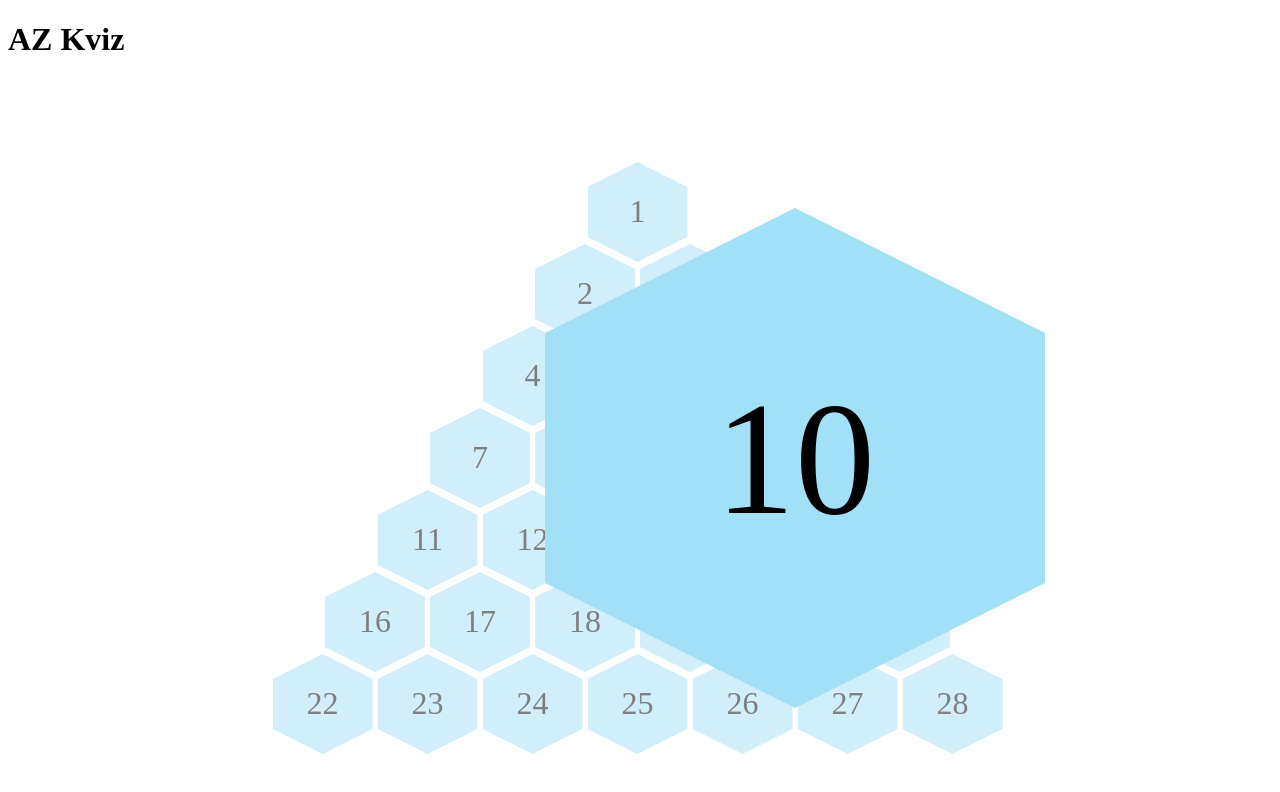
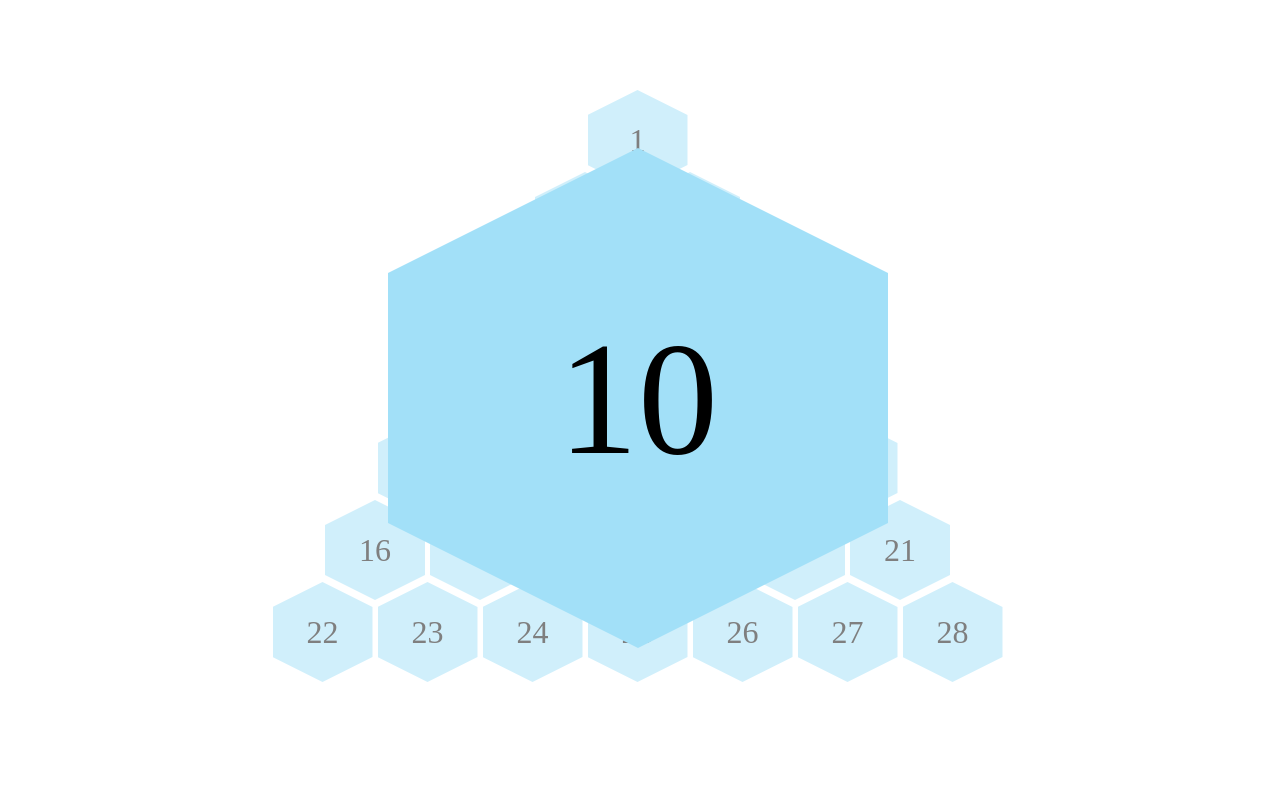
Before and after one commit to love-vinegar/az_kviz, a plain HTML site: page website/index.html in a window 1280 px wide. Both pictures are taken after a click on the element "10". Drawn offline with Linux system fonts and the light colour scheme.

Commit message:
minor style changes

```diff
--- a/website/index.html
+++ b/website/index.html
@@ -7,7 +7,6 @@
     <link rel="stylesheet" href="styles/style.css">
 </head>
 <body>
-    <h1>AZ Kviz</h1>
     <div id="container"></div>
 </body>
 </html>
--- a/website/scripts/indexScript.js
+++ b/website/scripts/indexScript.js
@@ -48,9 +48,9 @@ document.addEventListener("DOMContentLoaded", function () {
             const x = rowStartX + j * (questionWidth + questionMargin);
             const y = (i * (questionWidth + questionMargin)) - (i * (23));
 
-            div.style.position = "absolute";
-            div.style.left = `${x}px`;
-            div.style.top = `${y}px`;
+            div.style.setProperty('--left', `${x}px`);
+            div.style.setProperty('--top', `${y}px`);
+
 
             container.appendChild(div);
 
--- a/website/styles/style.css
+++ b/website/styles/style.css
@@ -22,7 +22,10 @@
             0% 75%,
             0% 25%
     );
-    transition: transform 0.5s ease, z-index 0s linear 0.5s;
+    left: var(--left, 0px);
+    top: var(--top, 0px);
+    transition: transform 0.5s ease, z-index 10s linear 0.5s, left 0.5s ease-in, top 0.5s ease-in;
+    z-index: 0;
 }
 
 .question:hover {
@@ -30,15 +33,15 @@
 }
 
 .question.inactive {
+    transition: transform 0.5s ease, z-index 0s linear 0.5s, left 0.5s ease-in, top 0.5s ease-in;
     z-index: 0;
-    transition: transform 2s ease, z-index 0s linear 0s;
     opacity: 0.5;
 }
 
 .question.active {
-    top: 0;
-    left: 0;
+    z-index: 10;
     transform: scale(5);
-    z-index: 10;
-    transition: transform 2s ease, z-index 0s linear 0s;
+    left: calc(50vw - 60px);
+    top: calc(50vh - 60px);
+    transition: transform 0.5s ease, z-index 0s linear 0.5s, left 0.5s ease-in, top 0.5s ease-in;
 }
```
